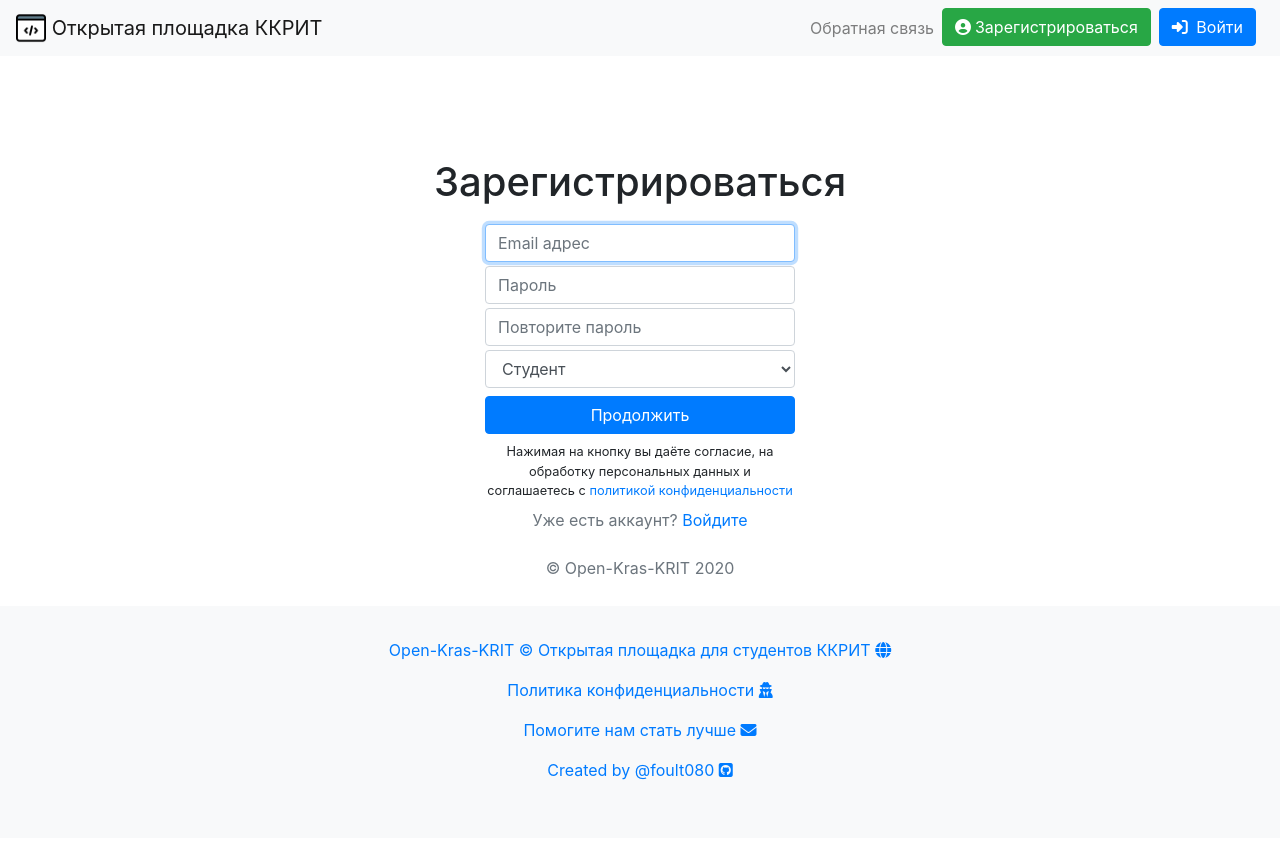
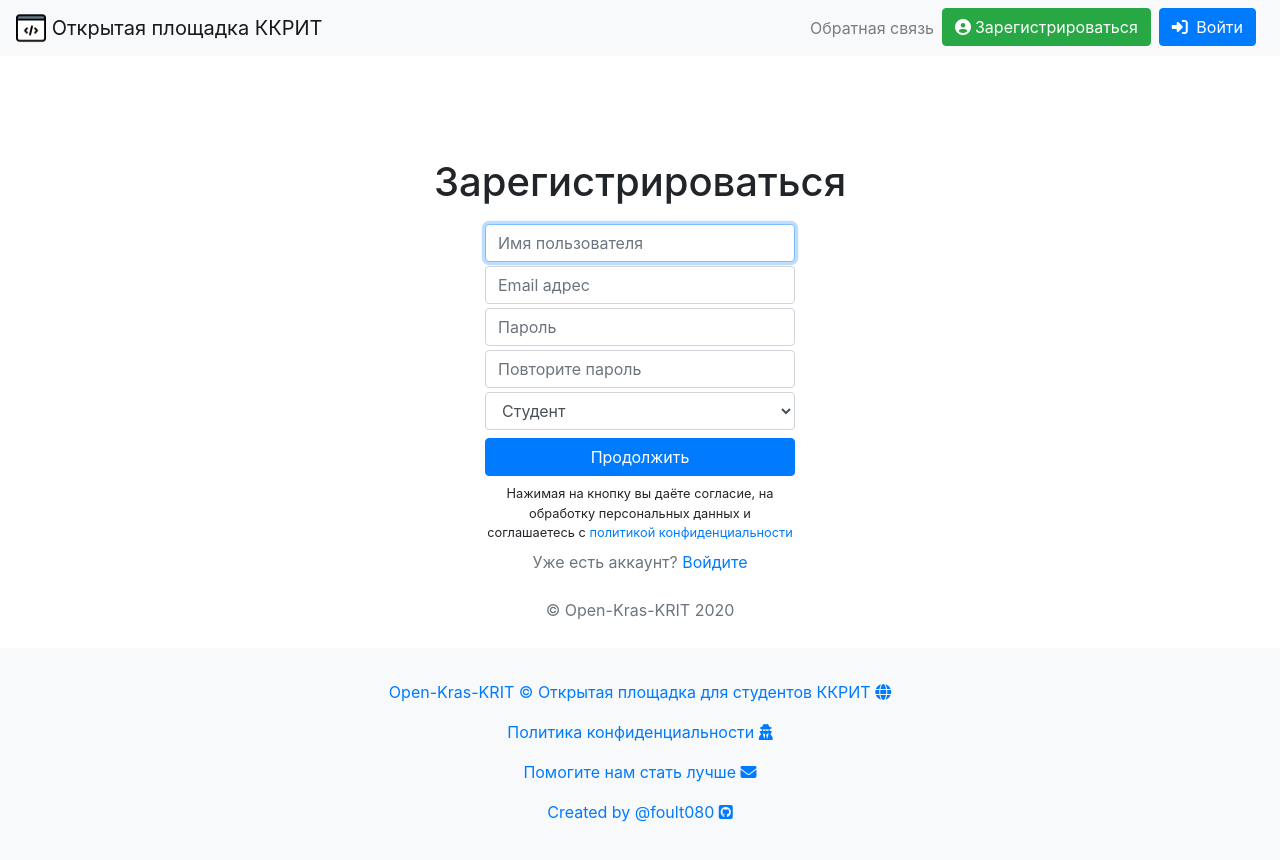
Before and after one commit to Foult080/open-kras-krit, a React (Create React App) app in the folder front-app/: page /register in a window 1280 px wide. Shown: the top 860 px of the page. Before the commit the page ends 838 px from the top, so only its background shows below. Built offline with nearby package versions, Linux system fonts and the light colour scheme; no server answers.

Commit message:
fix errors 2

```diff
--- a/front-app/src/components/Auth/Register.js
+++ b/front-app/src/components/Auth/Register.js
@@ -7,6 +7,7 @@ import { Link, Redirect } from "react-router-dom";
 
 const Register = ({ setAlert, register, isAuth }) => {
   const [formData, setFormData] = useState({
+    name: "",
     email: "",
     password: "",
     password2: "",
@@ -38,12 +39,21 @@ const Register = ({ setAlert, register, isAuth }) => {
           <h1>Зарегистрироваться</h1>
           <form style={styles.form} onSubmit={OnSubmit}>
             <input
+              id="inputName"
+              className="form-control"
+              placeholder="Имя пользователя"
+              required
+              autoFocus
+              name="name"
+              value={name}
+              onChange={OnChange}
+            />
+            <input
               type="email"
               id="inputEmail"
-              className="form-control"
+              className="form-control my-1"
               placeholder="Email адрес"
               required
-              autoFocus
               name="email"
               value={email}
               onChange={OnChange}
@@ -106,7 +116,7 @@ const styles = {
     height: "auto",
     padding: "10px",
     fontSize: "16px",
-    margin: "0 auto"
+    margin: "0 auto",
   },
 };
 
--- a/front-app/src/components/News/NewEl.js
+++ b/front-app/src/components/News/NewEl.js
@@ -30,7 +30,7 @@ const NewsEl = ({ match, getNewsEl, news: { post, loading } }) => {
             </Moment>
           </p>
         </div>
-        <div className="news-buttons">
+        <div className="text-center">
           <Link to="/" className="btn btn-primary mr-1">
             К главной странице
           </Link>
```
Also changed, not shown: 1 other file (tests, documents, lock files or other folders).
